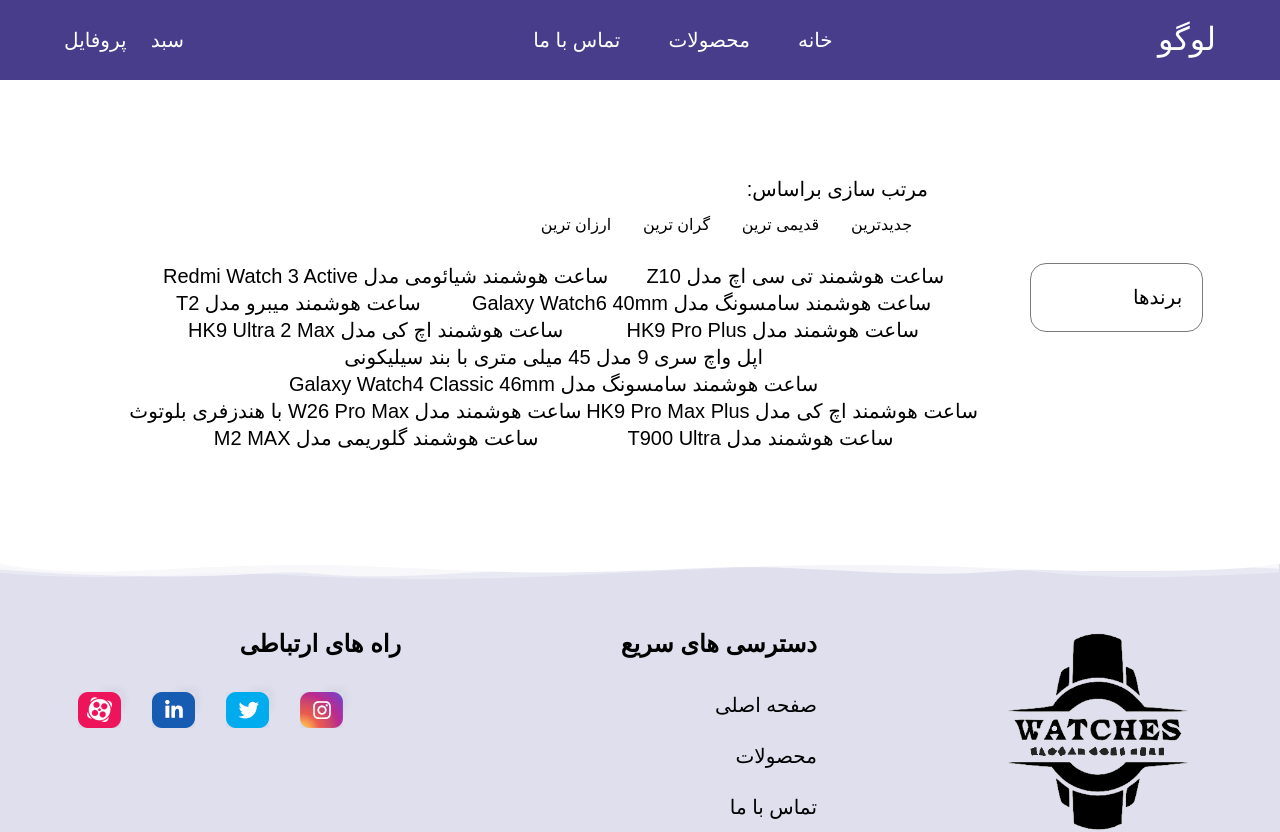
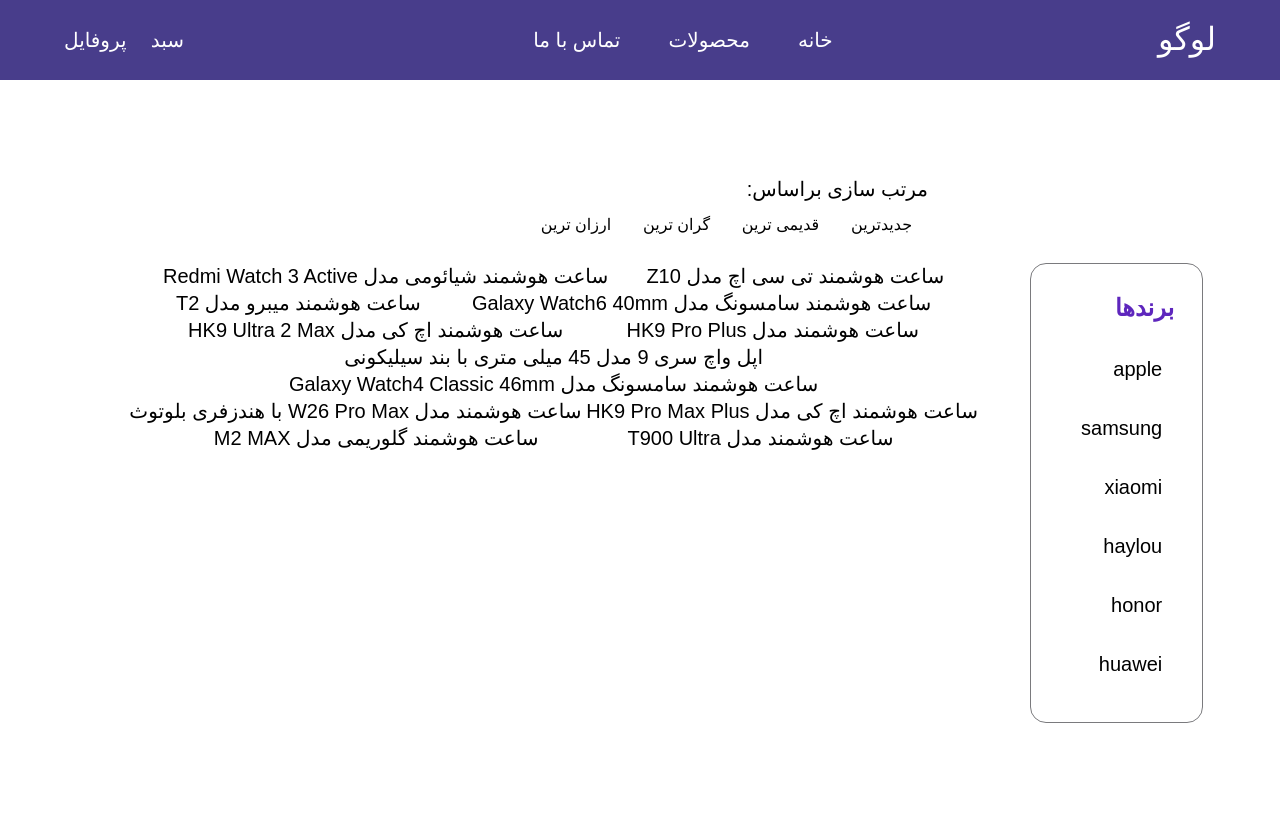
Before and after one commit to zahrakhoshdel/react-shop, a React (Create React App) app: page /products in a window 1280 px wide. Shown: the top 832 px of the page. Built offline with nearby package versions, Linux system fonts and the light colour scheme; the HTML template or start-up script is replaced by a standard one.

Commit message:
adding sidebar brands component

```diff
--- a/src/components/Products/AllProducts.js
+++ b/src/components/Products/AllProducts.js
@@ -1,6 +1,7 @@
 import { sortItems } from "../../dummydata/sortItems";
 
 import classes from "./AllProducts.module.css";
+import SidebarBrands from "./SidebarBrands";
 
 const AllProducts = (props) => {
   const allProducts = props.productsData;
@@ -17,7 +18,7 @@
           </div>
         </div>
       </div>
-      <div className={classes.sidebar}>برندها</div>
+      <SidebarBrands />
 
       <div className={classes["product-list"]}>
         {allProducts.map((product, index) => {
--- a/src/components/Products/AllProducts.module.css
+++ b/src/components/Products/AllProducts.module.css
@@ -14,7 +14,6 @@
   flex-wrap: wrap;
   margin-bottom: 1rem;
 }
-
 
 .sort-wrapper {
   justify-content: space-between;
@@ -40,17 +39,6 @@
   cursor: pointer;
 }
 
-.sidebar {
-  padding: 1.25rem;
-  border-color: #7a7a7d;
-  border-width: 1px;
-  border-radius: 1rem;
-  width: 15%;
-  top: 2rem;
-  position: sticky;
-  border-style: solid;
-}
-
 .product-list {
   justify-content: space-evenly;
   align-items: stretch;
--- /dev/null
+++ b/src/components/Products/SidebarBrands.js
@@ -0,0 +1,26 @@
+import {brandsData} from '../../dummydata/brandsData';
+
+import classes from "./SidebarBrands.module.css";
+
+const SidebarBrands = () => {
+  return (
+    <div className={classes.sidebar}>
+      <div className={classes["brands-heading"]}>
+        <p>برندها</p>
+      </div>
+      <div>
+        <ul>
+          {brandsData.map((brand, index) => {
+            return (
+              <li key={index}>
+                <p>{brand}</p>
+              </li>
+            );
+          })}
+        </ul>
+      </div>
+    </div>
+  );
+};
+
+export default SidebarBrands;
--- /dev/null
+++ b/src/components/Products/SidebarBrands.module.css
@@ -0,0 +1,40 @@
+.sidebar {
+  padding: 1.25rem;
+  border-color: #7a7a7d;
+  border-width: 1px;
+  border-radius: 1rem;
+  width: 15%;
+  top: 2rem;
+  position: sticky;
+  border-style: solid;
+}
+
+.brands-heading {
+  color: #5e26bd;
+  align-items: center;
+  padding: 0.5rem;
+}
+
+.brands-heading p {
+  font-size: 1.5rem;
+  font-weight: 600;
+}
+
+.sidebar ul {
+  padding: 0 1.25rem;
+  list-style: none;
+  margin: 0;
+}
+
+.sidebar li {
+  padding: 0.5rem 0;
+  margin: 1rem 0;
+  cursor: pointer;
+}
+
+.sidebar li:hover {
+  transition-property: all;
+  transition-timing-function: cubic-bezier(0.4, 0, 0.2, 1);
+  transition-duration: 0.15s;
+  color: #5224dd;
+}
--- /dev/null
+++ b/src/dummydata/brandsData.js
@@ -0,0 +1,8 @@
+export const brandsData = [
+  "apple",
+  "samsung",
+  "xiaomi",
+  "haylou",
+  "honor",
+  "huawei",
+];
```
